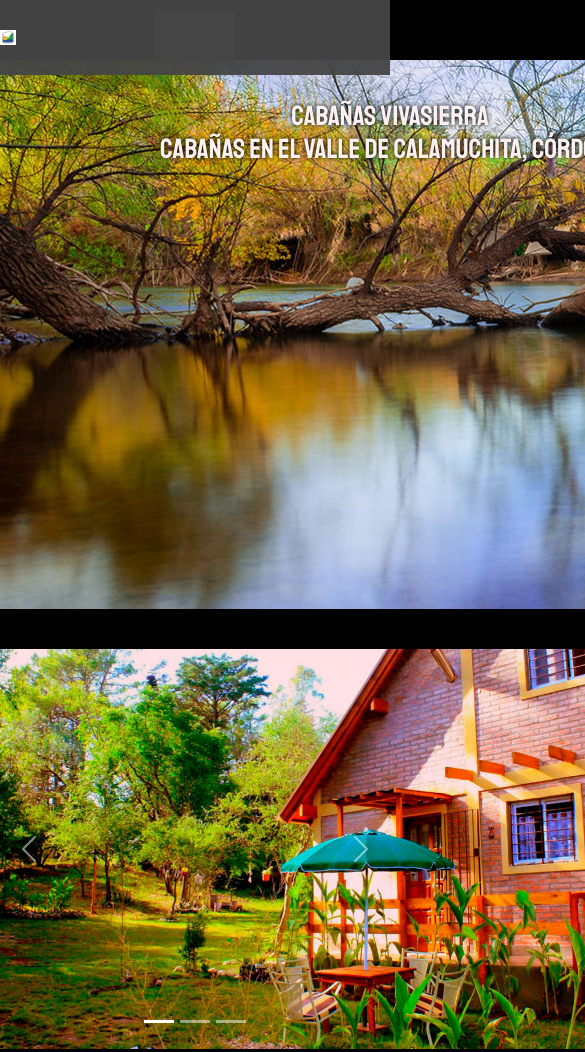
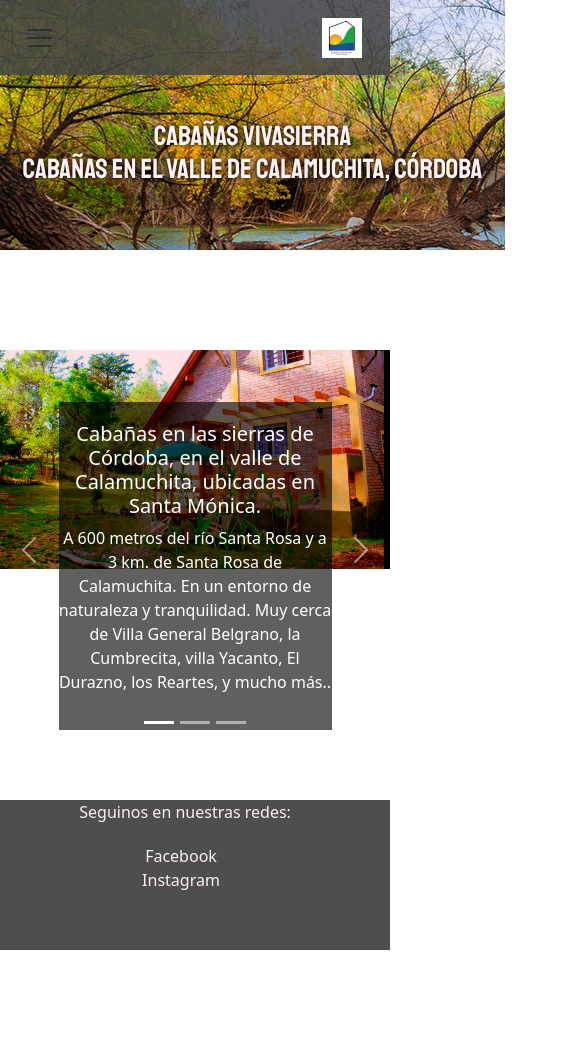
Before and after one commit to GonzaloCarmona/primer-repositorio, a plain HTML site: page index.html in a window 390 px wide. Shown: the top 1052 px of the page, 585 px wide, since content can reach past the window. After the commit the page ends 950 px from the top, so only its background shows below. Drawn offline with nearby package versions, Linux system fonts and the light colour scheme.

Commit message:
[proyectocoder] Corrigiendo querys

```diff
--- a/css/style.css
+++ b/css/style.css
@@ -4,16 +4,8 @@
 }
 
 
-.logo {
-    width: 4%;
-    position: fixed;
-    right: 96%;
 
-
-
-}
-.lineamenu {
-    display: flex;
+.navbar {
     height: 100px;
     background-color: rgba(70, 70, 70, 0.952);
     justify-content: center;
@@ -22,17 +14,22 @@
     width: 100%;
     height: 75px;
     z-index: 1;
+    text-align: center;
 }
 
 .bg-menu {
-    background-color: rgba(70, 70, 70, 0.747);
+    background-color: rgba(70, 70, 70, 0.863);
 }
+
 
 .nav-link {
     color: #fcf0f0;
     font-family: 'Josefin Sans', sans-serif;
-    font-size: 15px;
+    font-size: 17px;
+
 }
+
+
 
 
 .carousel {
@@ -68,7 +65,6 @@
     color: #fcf0f0;
     text-shadow: 0px 0px 4px black;
     position: relative;
-    top: 60px;
     background-image: url(../assets/portadaestirada.jpg);
     width: 100%;
     height: 65vh;
@@ -77,7 +73,7 @@
 
 .titulo h1 {
     position: relative;
-    top: 40px;
+    top: 120px;
 }
 
 .titulo h6 {
@@ -90,11 +86,6 @@
 }
 
 
-.descripcion {
-    position: relative;
-    top: 110px;
-    background-color: silver
-}
 
 
 
@@ -325,24 +316,10 @@
 }
 
 /* Media Q*/
+@media ( min-width: 300px ) and ( max-width: 576px) {
+    .titulo {
+        width: 505px;
+        height: 250px;
+    }
 
-@media only screen and ( max-width: 576px) {
-    body {
-        background-color: black;
-    }
-    .navbar-toggler {
-    background-color: wheat;
-    position: relative;
-    left: 450px;
 }
-
-    .titulo {
-        width: 200%;
-    }
-    .carousel-inner {
-        width: 200%;
-    }
-    footer {
-        width: 200%;
-    }
-}
--- a/index.html
+++ b/index.html
@@ -25,16 +25,21 @@
 
 <body>
 
-    <header class="lineamenu">
+    <header>
 
-        <img src="./assets/logo.jpg"   class="logo" alt="Cabañas Vivasierra">
+
             <nav class="navbar navbar-expand-lg  bg-menu ">
               <div class="container-fluid">
                 <button class="navbar-toggler" type="button" data-bs-toggle="collapse" data-bs-target="#navbarSupportedContent" aria-controls="navbarSupportedContent" aria-expanded="false" aria-label="Toggle navigation">
                   <span class="navbar-toggler-icon"></span>
                 </button>
+                <div class="logo">
+                  <a class="navbar-brand" href="index.html">
+                    <img src="./assets/logo.jpg"  alt="Cabañas Vivasierra" width="40">
+                  </a>
+                </div>
                 <div class="collapse navbar-collapse" id="navbarSupportedContent">
-                  <ul class="navbar-nav me-auto mb-2 mb-lg-0">
+                  <ul class="navbar-nav mx-auto mb-2 mb-lg-0">
                     <li class="nav-item">
                       <a class="nav-link" href="index.html">INICIO</a>
                     </li>
@@ -55,6 +60,7 @@
 
                 </div>
               </div>
+
             </nav>
 
 
@@ -83,7 +89,7 @@
         <div class="carousel-inner">
           <div class="carousel-item active">
             <img src="./assets/carrousel1.jpg" class="d-block w-100 img-fluid" alt="Cabaña Vivasierra">
-            <div class="carousel-caption d-none d-md-block">
+            <div class="carousel-caption">
               <h5>Cabañas en las sierras de Córdoba, en el valle de Calamuchita,
                 ubicadas en Santa Mónica.</h5>
               <p>A 600 metros del río Santa Rosa y a 3 km. de Santa Rosa de Calamuchita. En un entorno de naturaleza y tranquilidad.
@@ -93,7 +99,7 @@
           </div>
           <div class="carousel-item">
             <img src="./assets/carrousel2.jpg" class="d-block w-100 img-fluid" alt="Cabaña Sol">
-            <div class="carousel-caption d-none d-md-block">
+            <div class="carousel-caption d-none d-md-block ">
               <h5>Cabañas en las sierras de Córdoba, en el valle de Calamuchita,
                 ubicadas en Santa Mónica.</h5>
               <p>A 600 metros del río Santa Rosa y a 3 km. de Santa Rosa de Calamuchita. En un entorno de naturaleza y tranquilidad.
@@ -103,7 +109,7 @@
           </div>
           <div class="carousel-item">
             <img src="./assets/carrousel3.jpg" class="d-block w-100 " alt="Cabaña Vivasierra">
-            <div class="carousel-caption d-none d-md-block">
+            <div class="carousel-caption">
               <h5>Cabañas en las sierras de Córdoba, en el valle de Calamuchita,
                 ubicadas en Santa Mónica.</h5>
               <p>A 600 metros del río Santa Rosa y a 3 km. de Santa Rosa de Calamuchita. En un entorno de naturaleza y tranquilidad.
```
